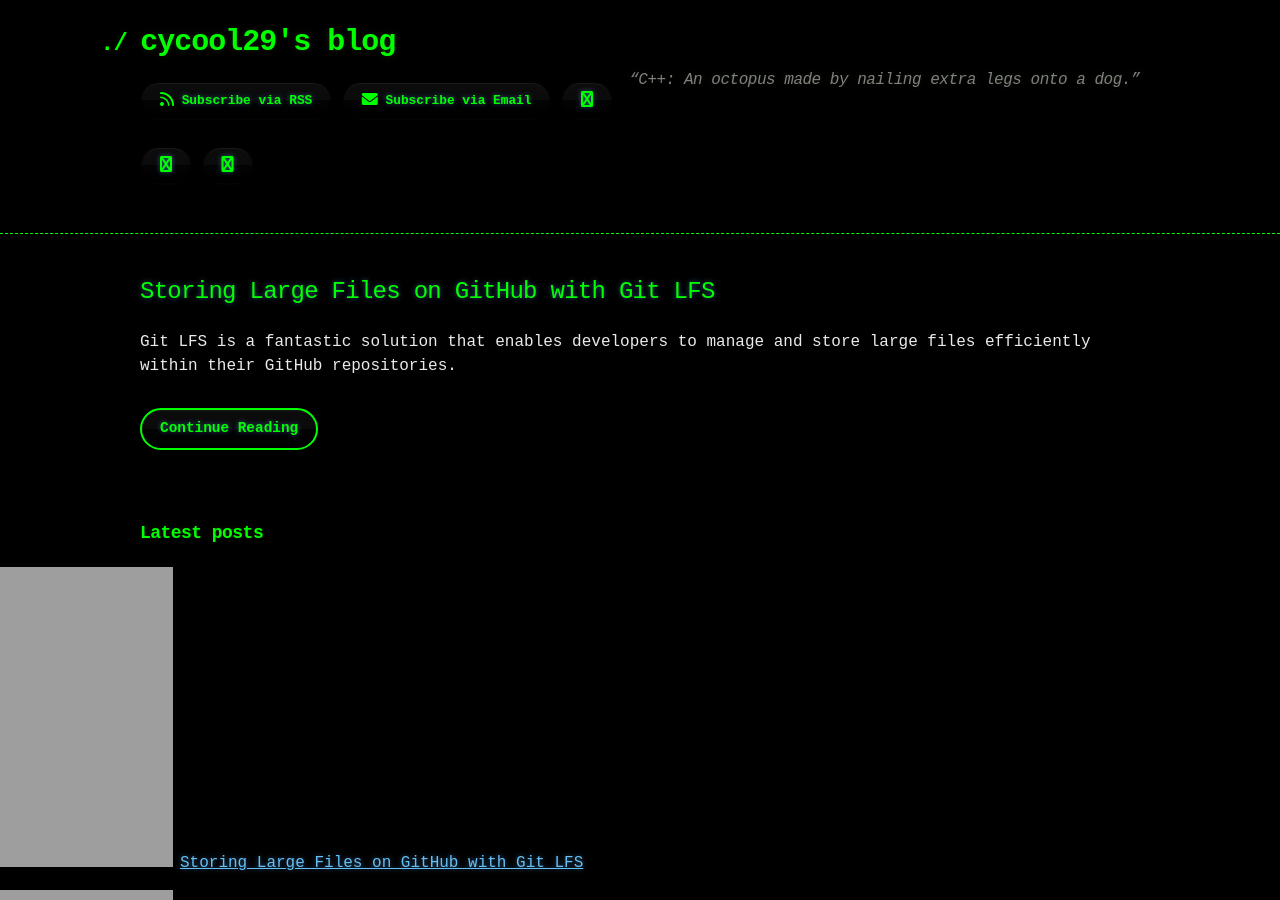
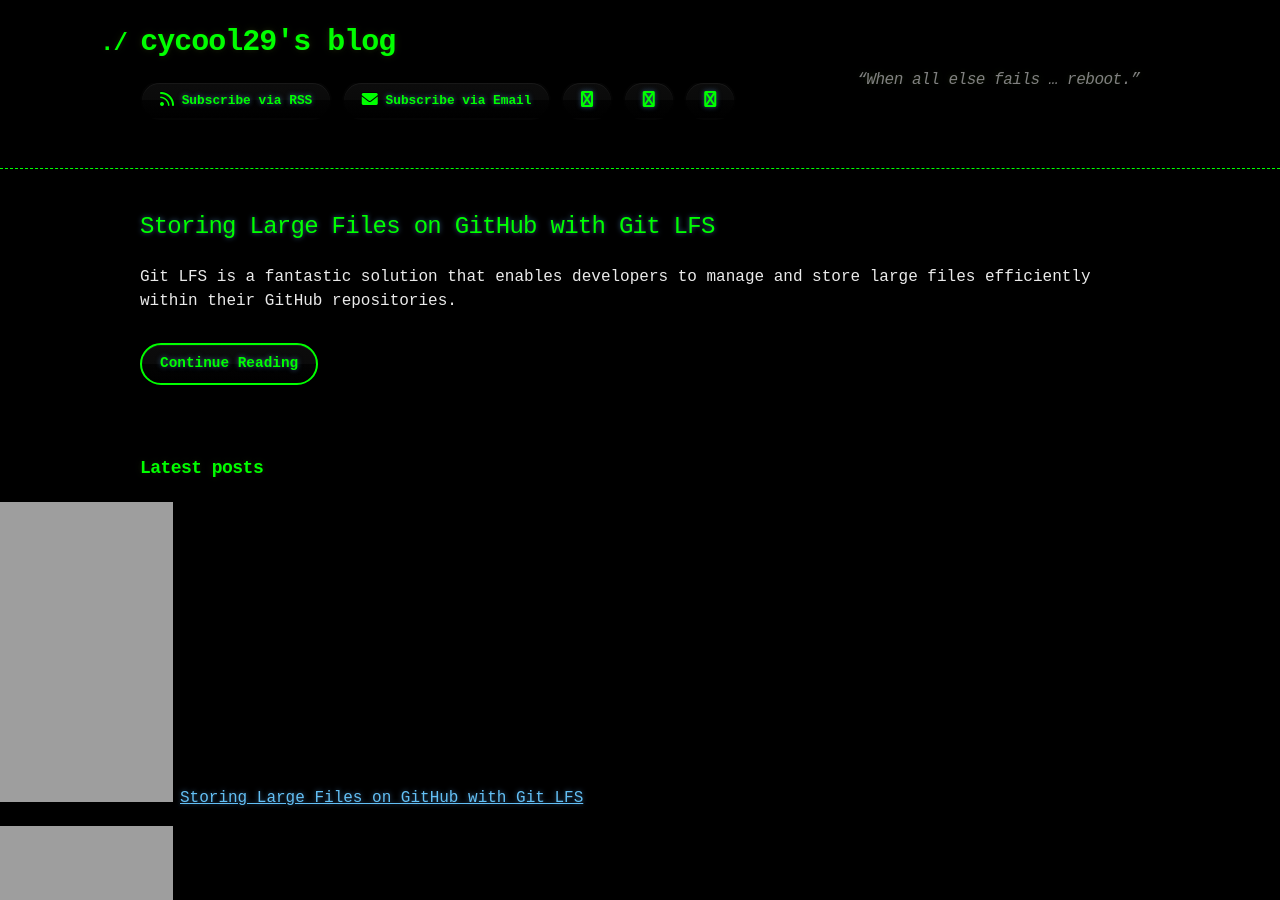
Before and after one commit to cycool29/cycool29.github.io, a Jekyll site: the page built from index.md, in a window 1280 px wide and 900 px high. Built offline with Jekyll 4.4.1, drawn with Linux system fonts in a browser that asks for light colours; a style sheet for code colours, icons or effects is not loaded.

Commit message:
Update quotes

```diff
--- a/_config.yml
+++ b/_config.yml
@@ -1,5 +1,5 @@
 title: cycool29's blog
-description: "“C++: An octopus made by nailing extra legs onto a dog.” "
+description: "“When all else fails … reboot.” "
 bio: A high school student. Intermediate in Python, Git, Bash. Learning JavaScript. He/Him. "
 author: cycool29
 url: https://cycool29.github.io
```
